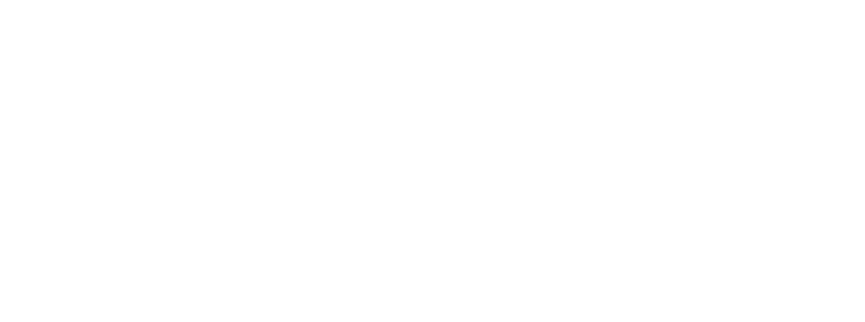
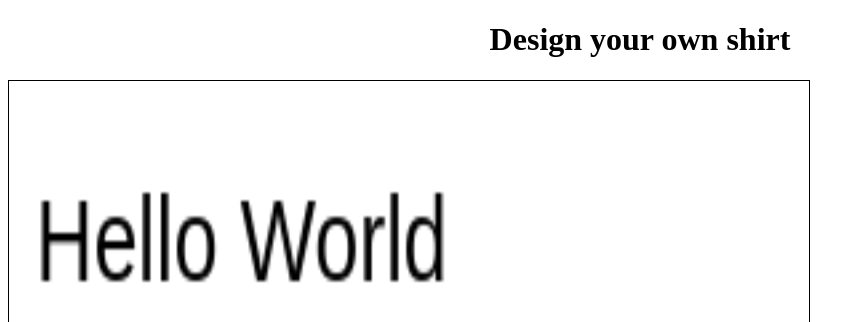
Before and after one commit to Pethaf/tweetShirt, a plain HTML site: page index.html in a window 1280 px wide. Shown: the top 322 px of the page, without its empty margins (0-865 px from the left). Drawn offline with Linux system fonts and the light colour scheme.

Commit message:
First test

```diff
--- a/index.html
+++ b/index.html
@@ -3,8 +3,12 @@
 <head>
 	<link rel="stylesheet" type="text/css" href="style.css">
 	<title>Tweetshirt, if it is worth tweeting it is worth printing</title>
+	<script src="tweetshirt.js"></script>
 </head>
 <body>
+<H1 class="heading1">Design your own shirt</H1>
+<canvas id="canvas">
+</canvas>
 
 </body>
 </html>
--- a/style.css
+++ b/style.css
@@ -5,7 +5,13 @@ body
 
 #canvas
 {
+	border: 1px solid black;
 	margin: 0 auto;
-	height: 50vh;
-	width: 60vw;
+	height: 600px;
+	width:  800px;
 }
+
+.heading1
+{
+	text-align: center;
+}
--- /dev/null
+++ b/tweetshirt.js
@@ -0,0 +1,7 @@
+window.onload = function()
+{
+	var canvas = document.getElementById("canvas");
+	var painter = canvas.getContext("2d");
+	painter.font = "30px Arial";
+	painter.fillText("Hello World", 10,50);
+}
```
